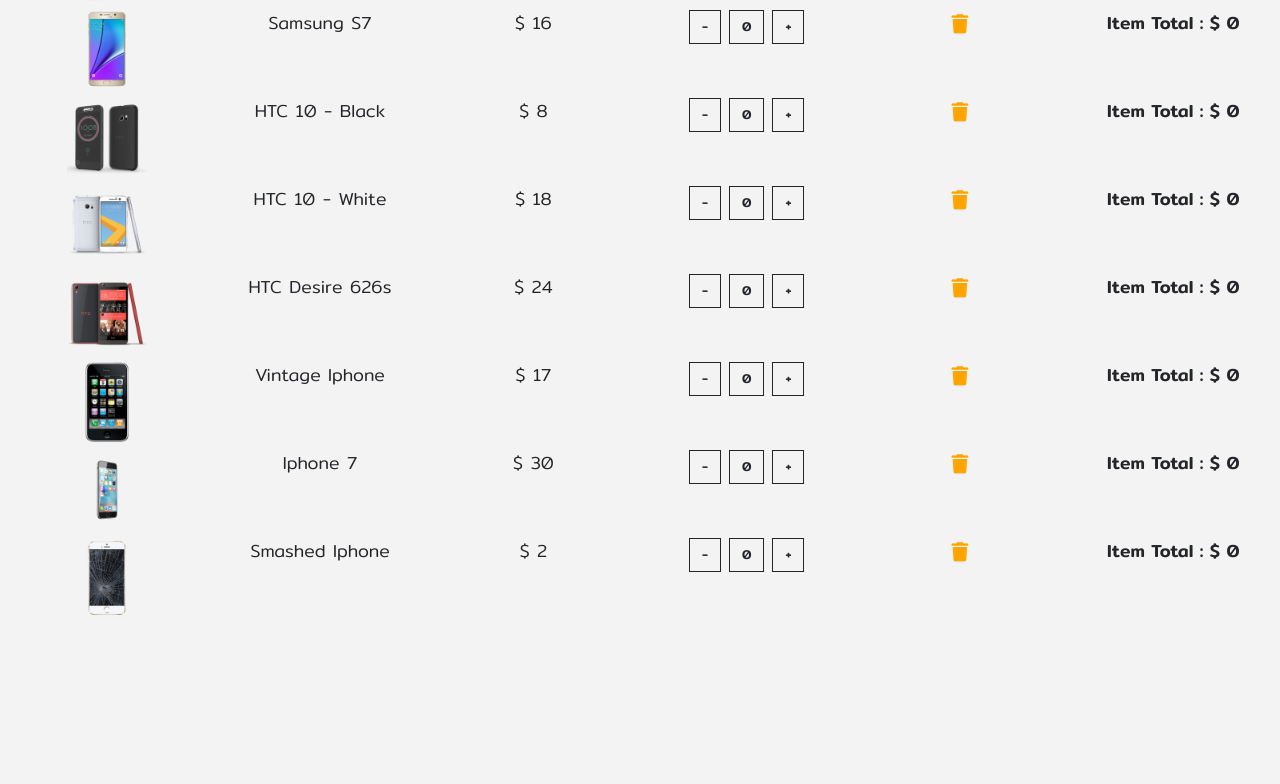
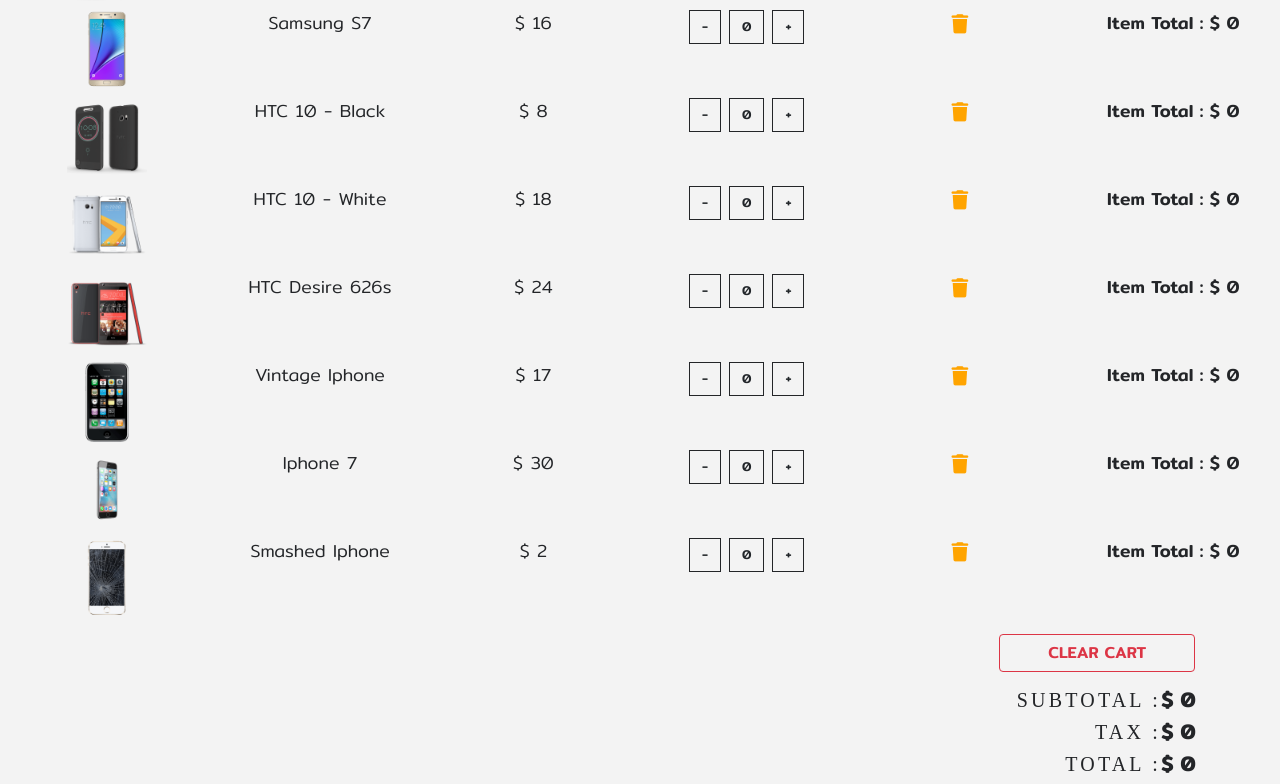
Before and after one commit to Amphakarn/CNY-Snacks, a React (Create React App) app: page /cart in a window 1280 px wide. Shown: the part 266-1050 px from the top of the page. Before the commit the page ends 892 px from the top, so only its background shows below. Built offline with nearby package versions, Linux system fonts and the light colour scheme; a web font is replaced by a local one.

Commit message:
Create CardTotal component

```diff
--- a/src/components/Cart/Cart.js
+++ b/src/components/Cart/Cart.js
@@ -3,6 +3,7 @@
 import CartColumns from "./CartColumns";
 import EmptyCart from "./EmptyCart";
 import CartList from "./CartList";
+import CartTotals from "./CartTotals";
 import { ProductConsumer } from "../../context";
 
 export default class Cart extends Component {
@@ -18,6 +19,7 @@
                   <Title name='your' title='cart' />
                   <CartColumns />
                   <CartList value={value} />
+                  <CartTotals value={value} />
                 </>
               );
             } else {
--- /dev/null
+++ b/src/components/Cart/CartTotals.js
@@ -0,0 +1,38 @@
+import React from "react";
+import { Link } from "react-router-dom";
+
+export default function CartTotals({ value }) {
+  const { cartSubTotal, cartTax, cartTotal, clearCart } = value;
+
+  return (
+    <>
+      <div className='container'>
+        <div className='row'>
+          <div className='col-10 mt-2 ml-sm-5 ml-md-auto col-sm-8 text-capitalize text-right'>
+            <Link to='/'>
+              <button
+                className='btn btn-outline-danger text-uppercase mb-3 px-5'
+                type='button'
+                onClick={() => clearCart()}
+              >
+                clear cart
+              </button>
+            </Link>
+            <h5>
+              <span className='text-title'>subtotal :</span>
+              <strong>$ {cartSubTotal}</strong>
+            </h5>
+            <h5>
+              <span className='text-title'>tax :</span>
+              <strong>$ {cartTax}</strong>
+            </h5>
+            <h5>
+              <span className='text-title'>total :</span>
+              <strong>$ {cartTotal}</strong>
+            </h5>
+          </div>
+        </div>
+      </div>
+    </>
+  );
+}
```
